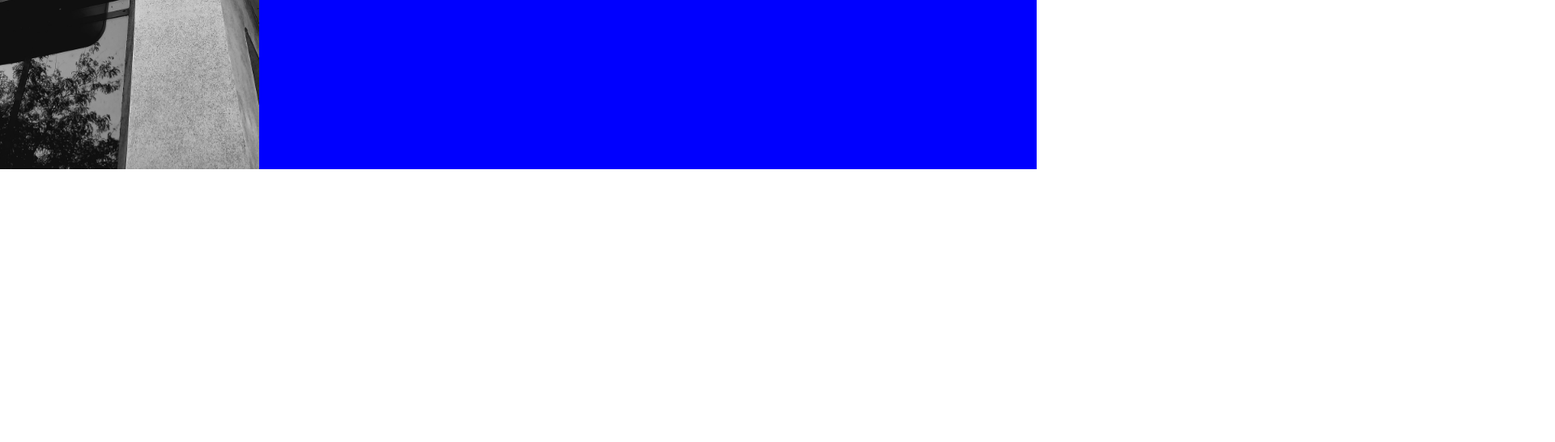
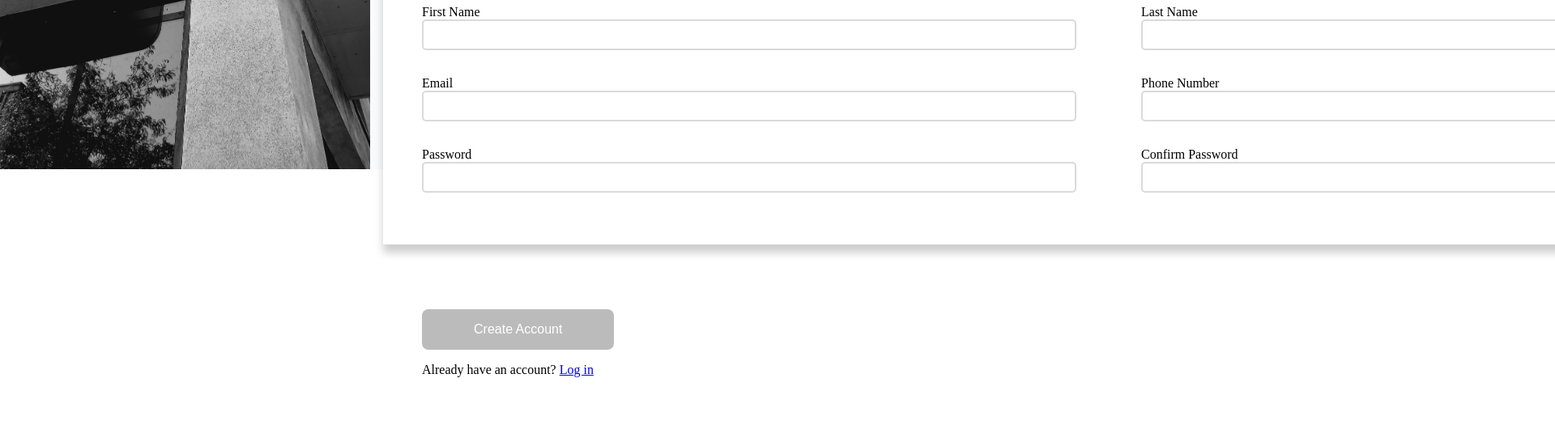
Before and after one commit to Robalexg/SimpleSignUpForm, a plain HTML site: page index.html in a window 1280 px wide. Shown: the part 591-1137 px from the top of the page at 81% size, 1920 px wide, since content can reach past the window. Before the commit the page ends 800 px from the top, so only its background shows below. Drawn offline with Linux system fonts and the light colour scheme.

Commit message:
Added form,inputs and CSS

```diff
--- a/index.html
+++ b/index.html
@@ -13,7 +13,56 @@
         </div>
     </div>
     <div id="right">
-        right
+        <div class="header">
+            <h1>Lorem ipsum dolor sit amet consectetur adipisicing elit. Corrupti eum culpa laborum at dolorem tempora quam suscipit quaerat aliquid impedit debitis qui odio placeat exercitationem molestias, harum esse beatae temporibus.</h1>
+            <br/>
+            <h2>Lorem ipsum dolor sit.</h2>
+        </div>
+
+        <div >
+            <form action="/submit">
+                <fieldset class="formContainer">
+                    <h1>Let's Do This!!!</h1>
+                    <div class="row">
+                        <div class="inputs">
+                            <label for="firstName">First Name</label>
+                            <input type="text" id="firstName">
+                        </div>
+                        <div class="inputs">
+                            <label for="lastName">Last Name</label>
+                            <input type="text" id="lastName">
+                        </div>
+                    </div>
+
+                    <div class="row">
+                        <div class="inputs">
+                            <label for="email">Email</label>
+                            <input type="email" id="email">
+                        </div>
+                        <div class="inputs">
+                            <label for="phone">Phone Number</label>
+                            <input type="tel" id="phone">
+                        </div>
+
+                    </div>
+                    <div class="row">
+                        <div class="inputs">
+                            <label for="pass">Password</label>
+                            <input type="password" id="pass" >
+                        </div>
+                        <div class="inputs">
+                            <label for="passConfirm">Confirm Password</label>
+                            <input type="text" id="passConfirm">
+                        </div>
+                    </div>
+                </fieldset>
+
+                <div class="footer">
+                    <button class="btn">Create Account</button>
+                    <p>Already have an account? <a href="#">Log in</a></p>
+                </div>
+            </form>
+        </div>
     </div>
 </body>
 </html>
--- a/style.css
+++ b/style.css
@@ -6,25 +6,68 @@ body{
     height: 100vh;
 }
 
-
 #left{
     background-image: url('./images/background.jpg');
     background-position: center;
     background-size: cover;
-    width: 25vw;
-}
-
-#right{
-    background: blue;
-    width: 100vw;
+    width: 50vw;
 }
 
 .strip{
     width: 100%;
     height: 200px;
     background: rgba(0, 0, 0, 0.5);
-    margin-top: 30%;
+    margin-top: 40%;
     display: flex;
     align-items: center;
     justify-content: center;
 }
+
+#right{
+    background: #F9FAFB;
+    width: 100vw;
+}
+.header{
+    margin-top: 8%;
+    padding: 4rem;
+}
+
+.formContainer{
+    background: white;
+    box-shadow: 0 10px 10px rgba(0, 0, 0, 0.2);
+    padding: 2rem 3rem;
+    border: none;
+    margin: 1rem;
+}
+
+.inputs{
+    display: flex;
+    flex-direction: column;
+}
+.row{
+    display: flex;
+    gap: 5rem;
+    margin-bottom: 2rem;
+    width: inherit;
+}
+
+
+input{
+    height: 2rem;
+    width: 50rem;
+    border: 2px solid rgba(181, 181, 181, 0.5);
+    border-radius: 5px;
+
+}
+
+.footer{
+    padding: 4rem;
+}
+.btn{
+    background: #bbbbbb;
+    border: none;
+    color: white;
+    border-radius: 8px;
+    font-size: 1rem;
+    padding: 1rem 4rem;
+}
```
